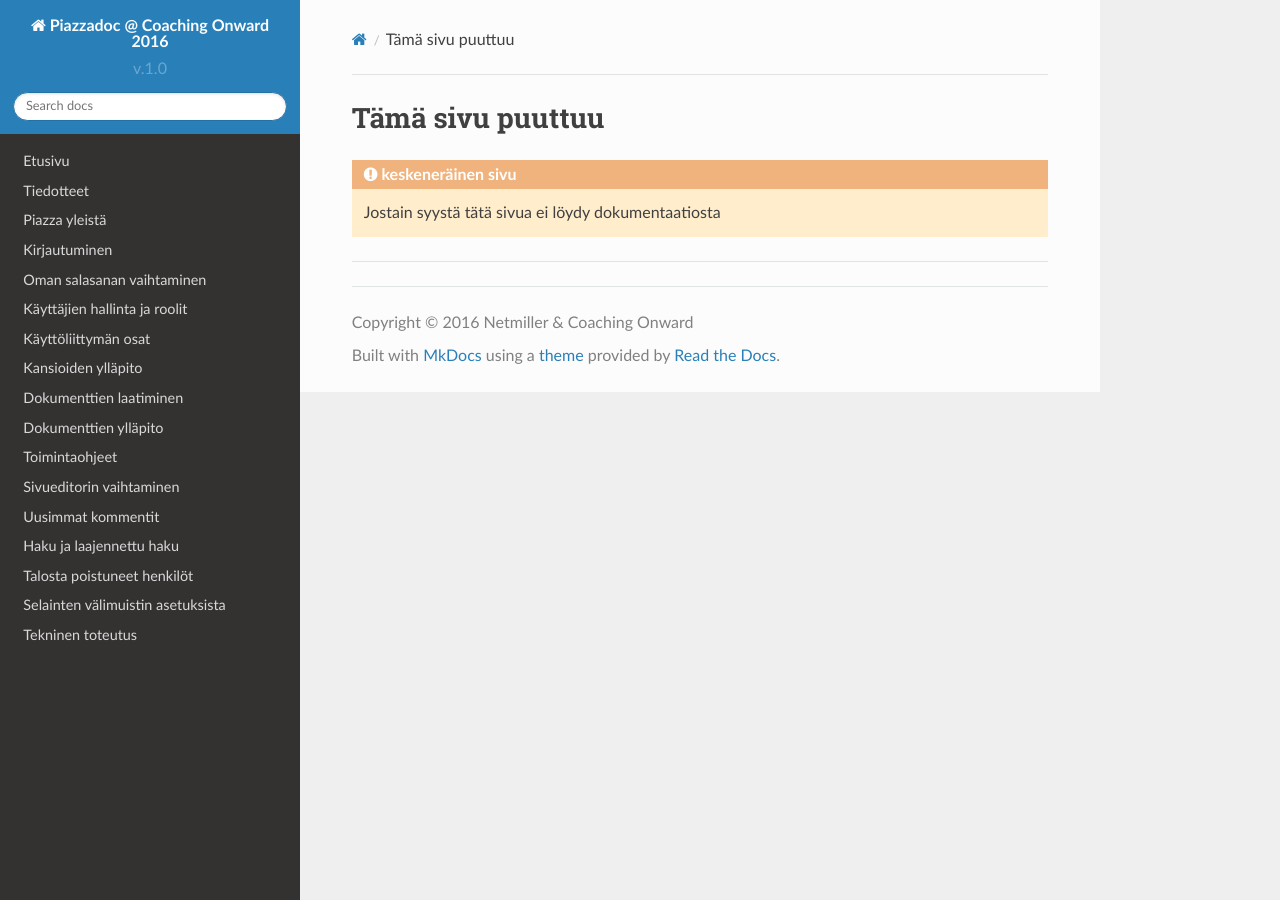
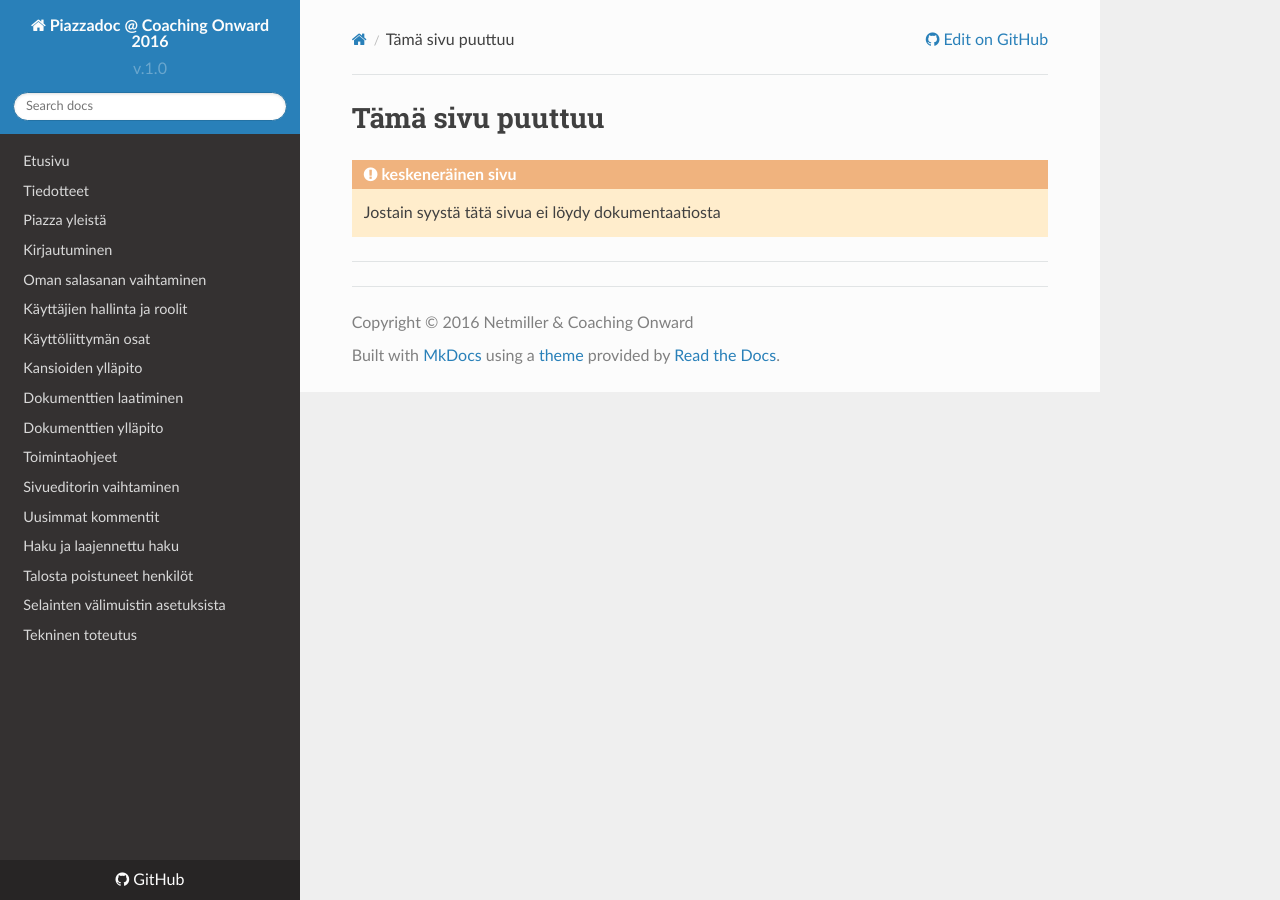
Before and after one commit to netmiller/piazzadoc, an MkDocs documentation site: the page built from sivut/sivu_puuttuu.md, in a window 1280 px wide. Built offline with MkDocs 1.6.1, drawn with Linux system fonts in a browser that asks for light colours; nearby versions of some CDN libraries; old or Windows-style settings are respelled for this version of MkDocs.

Commit message:
Update mkdocs.yml

```diff
--- a/mkdocs.yml
+++ b/mkdocs.yml
@@ -7,6 +7,9 @@ theme: 'readthedocs'
 
 # Copyright
 copyright: 'Copyright © 2016 Netmiller & Coaching Onward'
+
+repo_url: https://github.com/netmiller/piazzadoc/
+repo_name: 'GitHub'
 
 pages:
 - Etusivu: index.md
```
